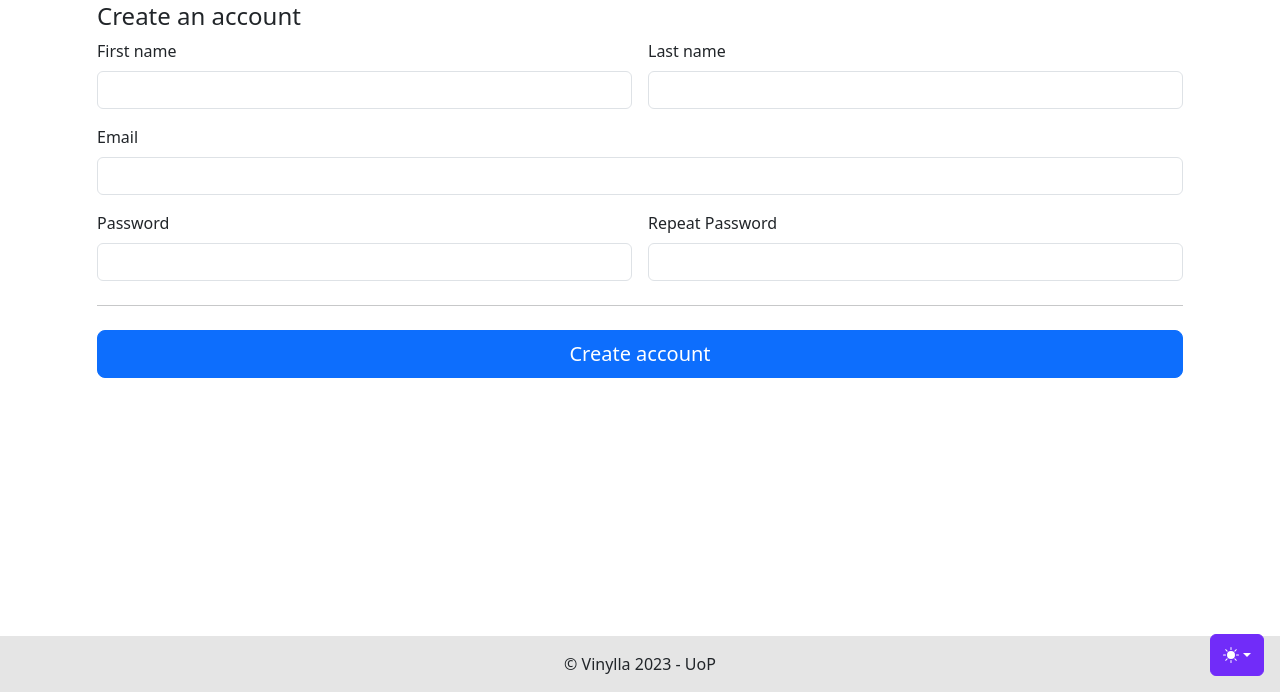
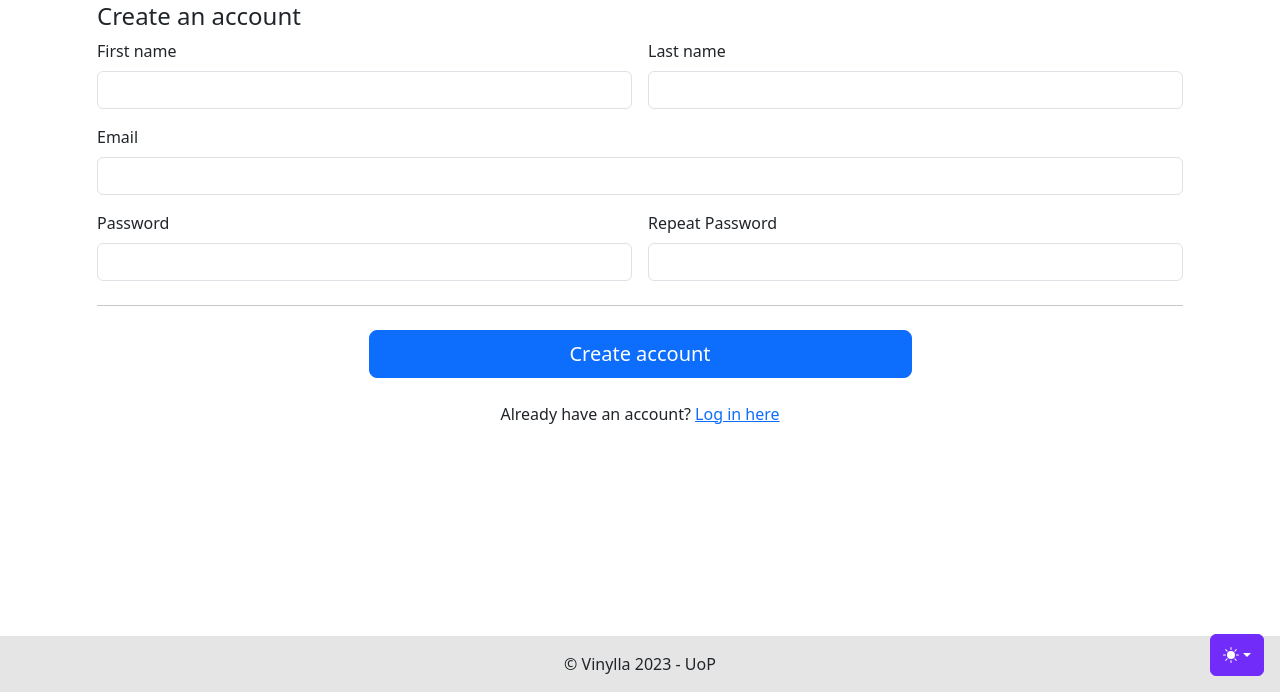
Before and after one commit to kdegois/vinylla, a PHP site: page /signup.php in a window 1280 px wide. Shown: the part 108-800 px from the top of the page. Run offline with PHP 8.4, Linux system fonts and the light colour scheme; data that the repository does not hold is empty; some libraries are stand-ins or nearby versions.

Commit message:
if no account, make one + button resized

```diff
--- a/login.php
+++ b/login.php
@@ -142,6 +142,8 @@ if (isset($_POST['email']) && isset($_POST['password'])) {
                     </div>
 
                     <button class="w-100 btn btn-lg btn-primary" type="submit">Sign in</button>
+                    <div class="mt-4 text-center">
+                        <p>Don't have an account? <a href="signup.php">Signup here</a></p>
 
                     <p class="mt-5 mb-3 text-muted">&copy; Vinylla 2023 - UoP</p>
                 </form>
--- a/signup.php
+++ b/signup.php
@@ -52,15 +52,12 @@ if (isset($_POST["submit"])){
 
         <div style="margin: 50px 0px;">
             <?php
-
             if (isset($success)){
                 echo "<div class=\"success\">" . $success . "</div>";
             }
-
             elseif(isset($error)){
                 echo "<div class=\"error\">" . $error . "</div>";
             }
-
             ?>
             <h4>Create an account</h4>
             <form action="signup.php" method="post" class="needs-validation" novalidate>
@@ -108,11 +105,18 @@ if (isset($_POST["submit"])){
 
                 <hr class="my-4">
 
-                        <button class="w-100 btn btn-primary btn-lg" type="submit" name="submit">Create account</button>
+                <div class="d-grid gap-2 col-6 mx-auto">
+                    <button class="btn btn-primary btn-lg" type="submit" name="submit">Create account</button>
+                </div>
             </form>
 
+            <div class="mt-4 text-center">
+                <p>Already have an account? <a href="login.php">Log in here</a></p>
+            </div>
+        </div>
     </div>
 </main>
+
         </div>
         <?php include "footer.php"; ?>
 
```
Lines whose indentation alone changed are shown as unchanged.
